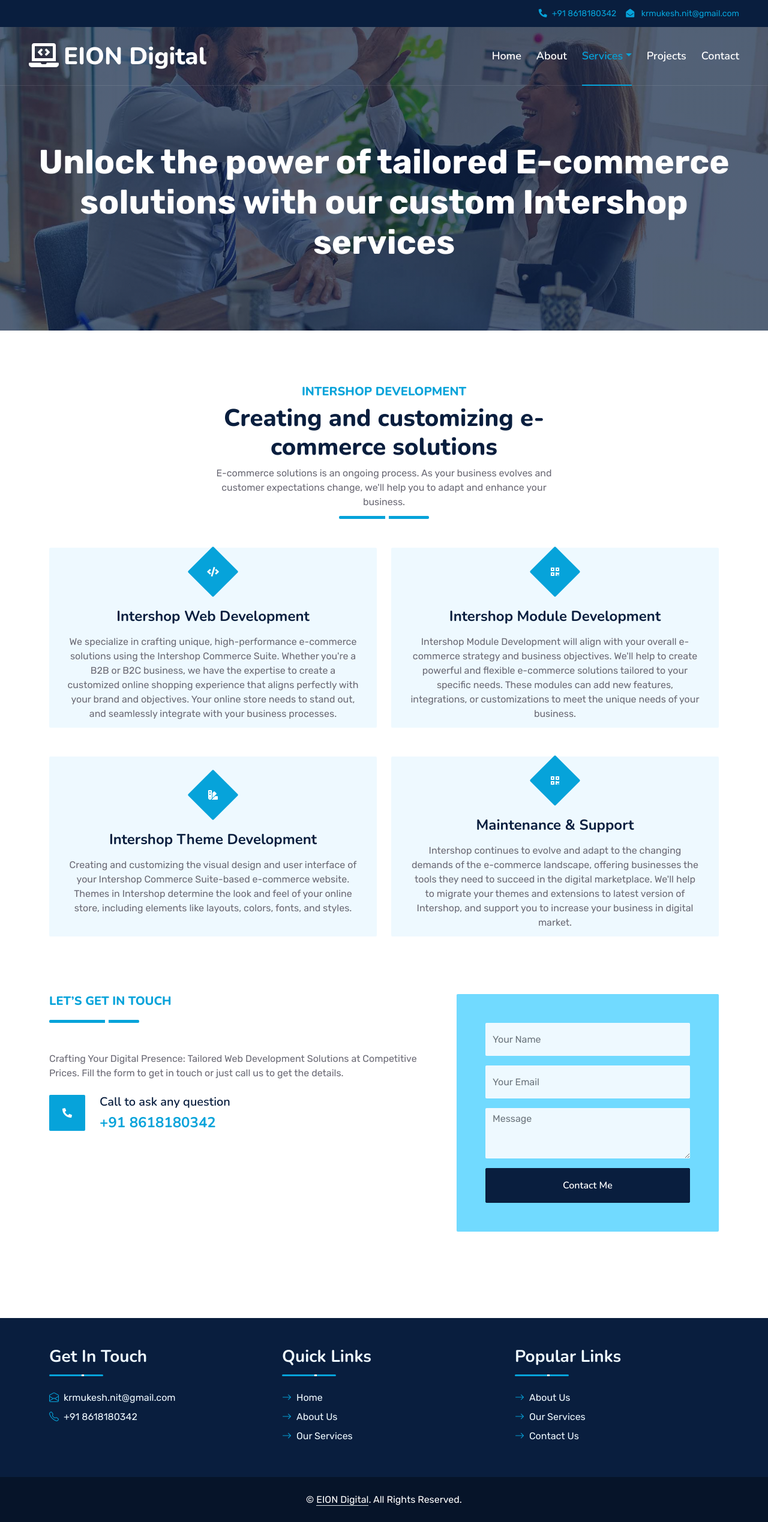
After one commit to mukeshkumar03/eiondigital, a PHP site: page /intershop in a window 1280 px wide. The commit adds this page. Shown: the whole page at 60% size. Run offline with PHP 8.4, Linux system fonts and the light colour scheme; some libraries are stand-ins or nearby versions.

Commit message:
added Intershop as services

```diff
--- a/contact.php
+++ b/contact.php
@@ -53,7 +53,7 @@
               <i class="fa fa-envelope-open text-white"></i>
             </div>
             <div class="ps-4">
-              <h5 class="mb-2">Email to get free quote</h5>
+              <h5 class="mb-2">Get in touch</h5>
               <h4 class="text-primary mb-0">krmukesh.nit@gmail.com</h4>
             </div>
           </div>
--- a/footer.php
+++ b/footer.php
@@ -4,11 +4,6 @@
             <div class="col-lg-4 col-md-12 pt-5 mb-5">
                 <div class="section-title section-title-sm position-relative pb-3 mb-4">
                     <h3 class="text-light mb-0">Get In Touch</h3>
-                </div>
-                <div class="d-flex mb-2">
-                    <i class="bi bi-geo-alt text-primary me-2"></i>
-                    <p class="mb-0">C-322, Vaishno Lotus, Chikkanayakanahalli, Sarjapura Road, <br /> Bengaluru
-                        - 560035 <br /> India</p>
                 </div>
                 <div class="d-flex mb-2">
                     <i class="bi bi-envelope-open text-primary me-2"></i>
@@ -49,15 +44,10 @@
     </div>
 </div>
 <div class="container-fluid text-white" style="background: #061429;">
-    <div class="container text-center">
-        <div class="row justify-content-end">
-            <div class="col-lg-8 col-md-6">
-                <div class="d-flex align-items-center justify-content-center" style="height: 75px;">
-                    <p class="mb-0">&copy; <span class="text-white border-bottom">EION Digital</span>. All Rights
-                        Reserved.</p>
-                </div>
-            </div>
-        </div>
+    <div class="d-flex align-items-center justify-content-center" style="height: 75px;">
+        <p class="mb-0">&copy; <span class="text-white border-bottom">EION Digital</span>. All Rights
+            Reserved.
+        </p>
     </div>
 </div>
 
--- a/header.php
+++ b/header.php
@@ -60,6 +60,7 @@
                         class="nav-link dropdown-toggle  <?php echo $active_link === 'Services' ? 'active' : '' ?>"
                         data-bs-toggle="dropdown">Services</a>
                     <div class="dropdown-menu m-0">
+                        <a href="intershop" class="dropdown-item">Intershop Development</a>
                         <a href="web" class="dropdown-item">Website Development</a>
                         <a href="app" class="dropdown-item">Mobile Application Development</a>
                         <a href="seo" class="dropdown-item">Digital Marketing</a>
--- /dev/null
+++ b/intershop.php
@@ -0,0 +1,108 @@
+<!DOCTYPE html>
+<html lang="en">
+<?php
+$title = 'EION Digital: Intershop development';
+include './head.php';
+?>
+
+<body>
+    <?php
+    $active_link = 'Services';
+    include './header.php';
+    ?>
+
+    <div class="container-fluid bg-primary py-5 bg-header" style="margin-bottom: 90px;">
+        <div class="row py-5">
+            <div class="col-12 pt-lg-5 mt-lg-5 text-center">
+                <p class="display-4 text-white animated zoomIn">
+                    Unlock the power of tailored E-commerce solutions with our custom Intershop services
+                </p>
+            </div>
+        </div>
+    </div>
+
+    <!-- Service Start -->
+    <div class="container-fluid wow fadeInUp" data-wow-delay="0.1s">
+        <div class="container">
+            <div class="section-title text-center position-relative pb-3 mb-5 mx-auto" style="max-width: 600px;">
+                <h5 class="fw-bold text-primary text-uppercase">Intershop Development</h5>
+                <h1>Creating and customizing e-commerce solutions</h1>
+                <p class="mb-0">
+                    E-commerce solutions is an ongoing process. As your business evolves and customer expectations
+                    change,
+                    we'll help you to adapt and enhance your business.
+                </p>
+            </div>
+            <div class="row g-4">
+                <div class="col-lg-6 col-md-6 wow zoomIn" data-wow-delay="0.9s">
+                    <div
+                        class="service-item bg-light rounded d-flex flex-column align-items-center justify-content-center text-center">
+                        <div class="service-icon">
+                            <i class="fa fa-code text-white"></i>
+                        </div>
+                        <h4 class="mb-3">Intershop Web Development</h4>
+                        <p class="m-0">We specialize in crafting unique, high-performance e-commerce solutions using the
+                            Intershop Commerce Suite. Whether you're a B2B or B2C business, we have the expertise to
+                            create
+                            a customized online shopping experience that aligns perfectly with your brand and
+                            objectives.
+                            Your online store needs to stand out, and seamlessly integrate with your business processes.
+                        </p>
+                    </div>
+                </div>
+                <div class="col-lg-6 col-md-6 wow zoomIn" data-wow-delay="0.3s">
+                    <div
+                        class="service-item bg-light rounded d-flex flex-column align-items-center justify-content-center text-center">
+                        <div class="service-icon">
+                            <i class="fa fa-qrcode text-white"></i>
+                        </div>
+                        <h4 class="mb-3">Intershop Module Development</h4>
+                        <p class="m-0">Intershop Module Development will align with your overall e-commerce strategy
+                            and business objectives. We'll help to create powerful and flexible e-commerce solutions
+                            tailored
+                            to your specific needs. These modules can add new features, integrations, or customizations
+                            to meet
+                            the unique needs of your business. </p>
+                    </div>
+                </div>
+            </div>
+
+            <div class="row g-4 mt-4">
+                <div class="col-lg-6 col-md-6 wow zoomIn" data-wow-delay="0.9s">
+                    <div
+                        class="service-item bg-light rounded d-flex flex-column align-items-center justify-content-center text-center">
+                        <div class="service-icon">
+                            <i class="fa fa-swatchbook text-white"></i>
+                        </div>
+                        <h4 class="mb-3">Intershop Theme Development</h4>
+                        <p class="m-0">Creating and customizing the visual design and user interface of your Intershop
+                            Commerce Suite-based e-commerce website. Themes in Intershop determine the look and feel of
+                            your
+                            online store, including elements like layouts, colors, fonts, and styles.</p>
+                    </div>
+                </div>
+                <div class="col-lg-6 col-md-6 wow zoomIn" data-wow-delay="0.3s">
+                    <div
+                        class="service-item bg-light rounded d-flex flex-column align-items-center justify-content-center text-center">
+                        <div class="service-icon">
+                            <i class="fa fa-qrcode text-white"></i>
+                        </div>
+                        <h4 class="mb-3">Maintenance & Support</h4>
+                        <p class="m-0">Intershop continues to evolve and adapt to the changing demands of the e-commerce
+                            landscape, offering businesses the tools they need to succeed in the digital marketplace.
+                            We'll help to migrate your
+                            themes and extensions to latest version of Intershop, and support you to increase your
+                            business in digital market. </p>
+                    </div>
+                </div>
+            </div>
+        </div>
+    </div>
+    <!-- Service End -->
+
+    <?php include('./widgets/quote.php') ?>
+
+    <?php include('./footer.php') ?>
+</body>
+
+</html>
--- a/js/main.js
+++ b/js/main.js
@@ -120,7 +120,6 @@
     errorClass: "text-danger",
     rules: {
       name: "required",
-      service: { required: true },
       message: "required",
       email: {
         required: true,
--- a/quote.php
+++ b/quote.php
@@ -2,7 +2,7 @@
 <html lang="en">
 
 <?php
-$title = 'EION Digital: Request a Quote';
+$title = 'EION Digital: Get in touch';
 include './head.php';
 ?>
 
@@ -15,7 +15,7 @@
   <div class="container-fluid bg-primary py-5 bg-header" style="margin-bottom: 90px;">
     <div class="row py-5">
       <div class="col-12 pt-lg-5 mt-lg-5 text-center">
-        <p class="display-4 text-white animated zoomIn">Want free quote? Just contact us.</p>
+        <p class="display-4 text-white animated zoomIn">Get in touch</p>
       </div>
     </div>
   </div>
--- a/service/contact_service.php
+++ b/service/contact_service.php
@@ -9,8 +9,6 @@
 
 $message = "
     <html>
-    <head>
-    </head>
         <body>
             <table>
                 <tr>
@@ -19,16 +17,13 @@
                     <td>$name</td>
                 </tr>
                 <tr>
-    <tr>
                     <td><strong>Email</strong></td>
                     <td>$email</td>
                 </tr>
                 <tr>
-    <tr>
                     <td><strong>Service</strong></td>
                     <td>$subject</td>
                 </tr>
-    <tr>
                 <tr>
                     <td><strong>Message</strong></td>
                     <td>$comment</td>
--- a/widgets/about.php
+++ b/widgets/about.php
@@ -43,8 +43,7 @@
                         <h4 class="text-primary mb-0">+91 8618180342</h4>
                     </div>
                 </div>
-                <a href="quote" class="btn btn-primary py-3 px-5 mt-3 wow zoomIn" data-wow-delay="0.9s">Request A
-                    Quote</a>
+                <a href="quote" class="btn btn-primary py-3 px-5 mt-3 wow zoomIn" data-wow-delay="0.9s">Get in touch</a>
             </div>
             <div class="col-lg-5" style="min-height: 500px">
                 <div class="position-relative h-100">
--- a/widgets/quote.php
+++ b/widgets/quote.php
@@ -3,26 +3,11 @@
         <div class="row g-5">
             <div class="col-lg-7">
                 <div class="section-title position-relative pb-3 mb-5">
-                    <h5 class="fw-bold text-primary text-uppercase">Request A Quote</h5>
-                    <h1 class="mb-0">Need A Free Quote? Please Feel Free to Contact Us</h1>
-                </div>
-                <div class="row gx-3">
-                    <div class="col-sm-6 wow zoomIn" data-wow-delay="0.2s">
-                        <h5 class="mb-4">
-                            <i class="fa fa-reply text-primary me-3"></i>Reply within 24
-                            hours
-                        </h5>
-                    </div>
-                    <div class="col-sm-6 wow zoomIn" data-wow-delay="0.4s">
-                        <h5 class="mb-4">
-                            <i class="fa fa-phone-alt text-primary me-3"></i>24 hrs
-                            telephone support
-                        </h5>
-                    </div>
+                    <h5 class="fw-bold text-primary text-uppercase">Let&rsquo;s get in touch</h5>
                 </div>
                 <p class="mb-4">
                     Crafting Your Digital Presence: Tailored Web Development Solutions
-                    at Competitive Prices. Fill the form to get the quote or just call
+                    at Competitive Prices. Fill the form to get in touch or just call
                     us to get the details.
                 </p>
                 <div class="d-flex align-items-center mt-2 wow zoomIn" data-wow-delay="0.6s">
@@ -49,21 +34,11 @@
                                     placeholder="Your Email" style="height: 55px" />
                             </div>
                             <div class="col-12">
-                                <select name="service" class="form-select bg-light border-0" style="height: 55px">
-                                    <option value="">Select A Service</option>
-                                    <option value="web">Website Development</option>
-                                    <option value="app">
-                                        Mobile Application Development
-                                    </option>
-                                    <option value="seo">Digital Marketing</option>
-                                </select>
-                            </div>
-                            <div class="col-12">
                                 <textarea name="message" class="form-control bg-light border-0" rows="3"
                                     placeholder="Message"></textarea>
                             </div>
                             <div id="quote-success" class="p-3 mb-2 bg-success text-white">
-                                Quote Request has been submitted successfully
+                                Thanks. We'll contact you within 24 hours.
                             </div>
 
                             <div id="quote-error" class="p-3 mb-2 bg-danger text-white">
@@ -71,7 +46,7 @@
                             </div>
                             <div class="col-12">
                                 <button class="btn btn-dark w-100 py-3" type="submit">
-                                    Request A Quote
+                                    Contact Me
                                 </button>
                             </div>
                         </div>
```
Also changed, not shown: about.php (+1 -49 lines), index.php (+5 -7 lines), service/quote_service.php (+0 -11 lines), widgets/services.php (added, +56 -0 lines). Lines whose indentation alone changed are shown as unchanged.
